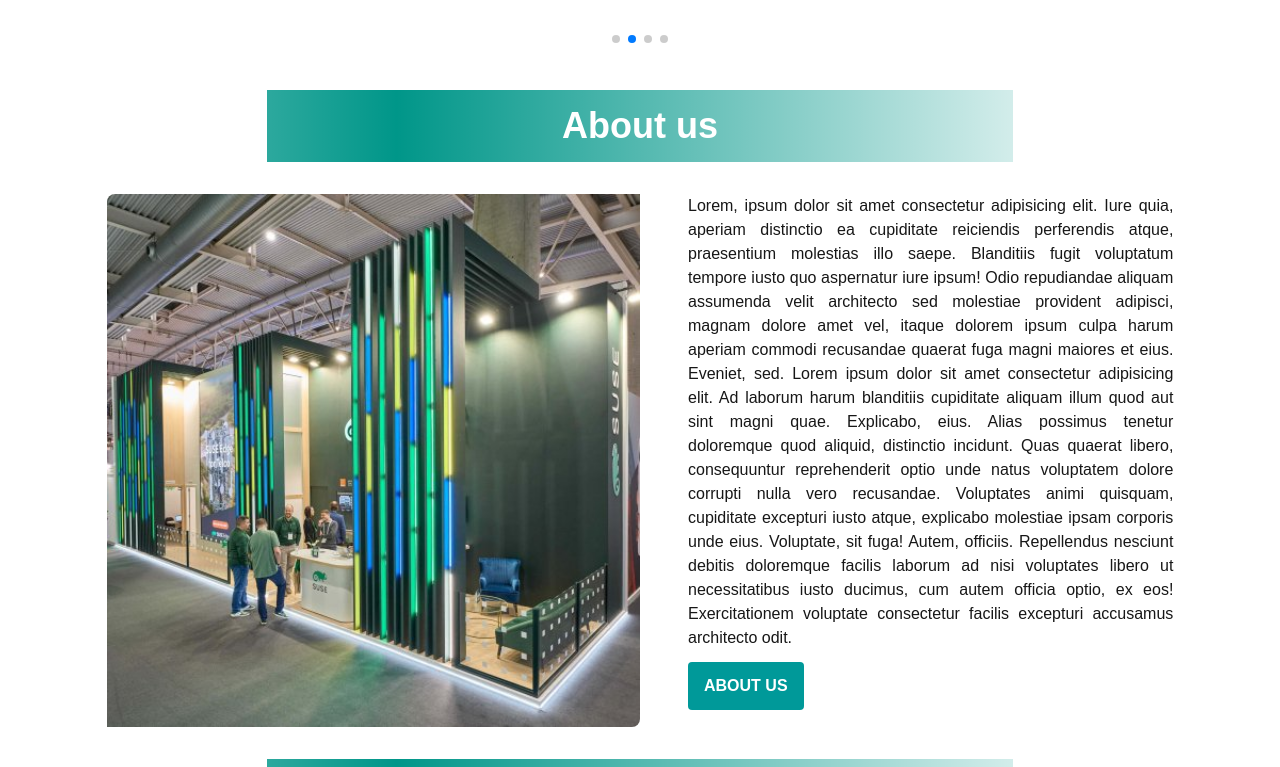
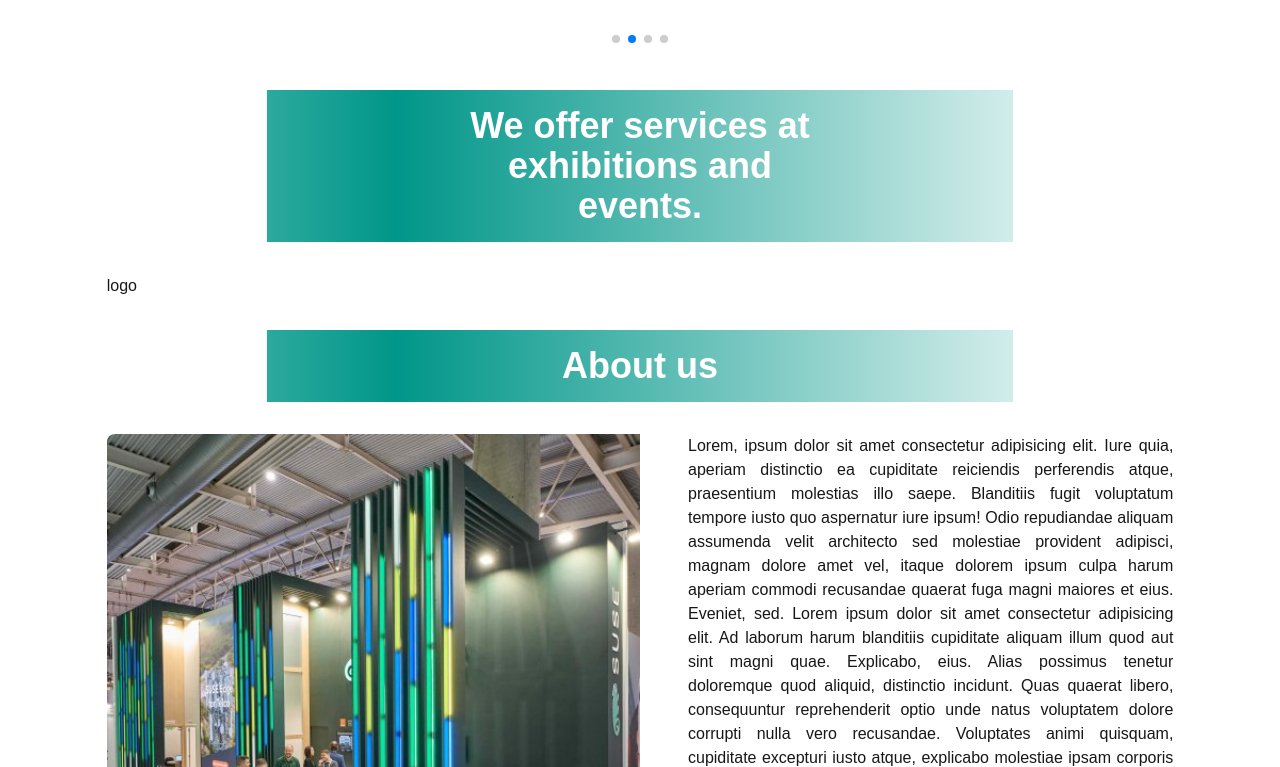
Before and after one commit to forhad1518/country-communication, a Next.js app: page / in a window 1280 px wide. Shown: the part 713-1480 px from the top of the page. Built offline with nearby package versions, Linux system fonts and the light colour scheme.

Commit message:
create offer services section

```diff
--- a/app/(main)/layout.tsx
+++ b/app/(main)/layout.tsx
@@ -3,7 +3,7 @@ import { Roboto } from "next/font/google";
 
 import "@/app/globals.css";
 import TopBar from "@/components/TopBar";
-import Footer from "@/components/Footer";
+import Footer from "@/components/sections/home/Footer";
 import Navbar from "@/components/Navbar";
 
 const roboto = Roboto({
--- a/app/(main)/page.tsx
+++ b/app/(main)/page.tsx
@@ -1,7 +1,8 @@
-import AboutUs from "@/components/AboutUs";
+import AboutUs from "@/components/sections/home/AboutUs";
 import Heading1 from "@/components/Heading1";
-import HeroSwiper from "@/components/HeroSwiper";
-import TripleSlider from "@/components/TripleSlider";
+import HeroSwiper from "@/components/sections/home/HeroSwiper";
+import TripleSlider from "@/components/sections/home/TripleSlider";
+import Offer_service from "@/components/sections/home/Offer_service";
 
 
 export default function Home() {
@@ -10,6 +11,9 @@ export default function Home() {
       {/* Our Services Section */}
       <div className="">
         <TripleSlider />
+      </div>
+      <div className="mt-8">
+        <Offer_service/>
       </div>
       {/* About Us Section */}
       <div className="w-10/12 mx-auto">
--- a/components/Heading1.tsx
+++ b/components/Heading1.tsx
@@ -5,8 +5,8 @@ type headingProps = {
 }
 export default function Heading1({ text }: headingProps) {
     return (
-        <div className="inset-0 bg-gradient-to-r from-transparent via-teal-600 to-transparent animate-gradient w-[70%] mx-auto py-4 my-8">
-            <h1 className="text-2xl md:text-3xl lg:text-4xl font-bold text-center text-white">
+        <div className="inset-0 bg-linear-to-r from-transparent via-teal-600 to-transparent animate-gradient w-[70%] mx-auto py-4 my-8">
+            <h1 className="text-2xl md:text-3xl lg:text-4xl font-bold text-center text-white w-[50%] mx-auto">
                 {text}
             </h1>
         </div>
--- a/components/AboutUs.tsx
+++ b/components/sections/home/AboutUs.tsx
@@ -1,5 +1,5 @@
 import booth from "@/public/images/about_booth.jpg"
-import ButtonP from "./button/ButtonP";
+import ButtonP from "../../button/ButtonP";
 export default function AboutUs(){
     return(
         <div className="flex flex-col lg:flex-row">
--- /dev/null
+++ b/components/sections/home/Offer_service.tsx
@@ -0,0 +1,14 @@
+import Heading1 from "@/components/Heading1";
+
+export default function Offer_service(){
+    return(
+        <div className="w-10/12 mx-auto">
+            <div>
+                <Heading1 text="We offer services at exhibitions and events."/>
+            </div>
+            <div>
+                logo
+            </div>
+        </div>
+    );
+}
```
Also changed, not shown: components/sections/home/Footer.tsx (renamed from components/Footer.tsx), components/sections/home/HeroSwiper.tsx (renamed from components/HeroSwiper.tsx), components/sections/home/TripleSlider.tsx (renamed from components/TripleSlider.tsx).
